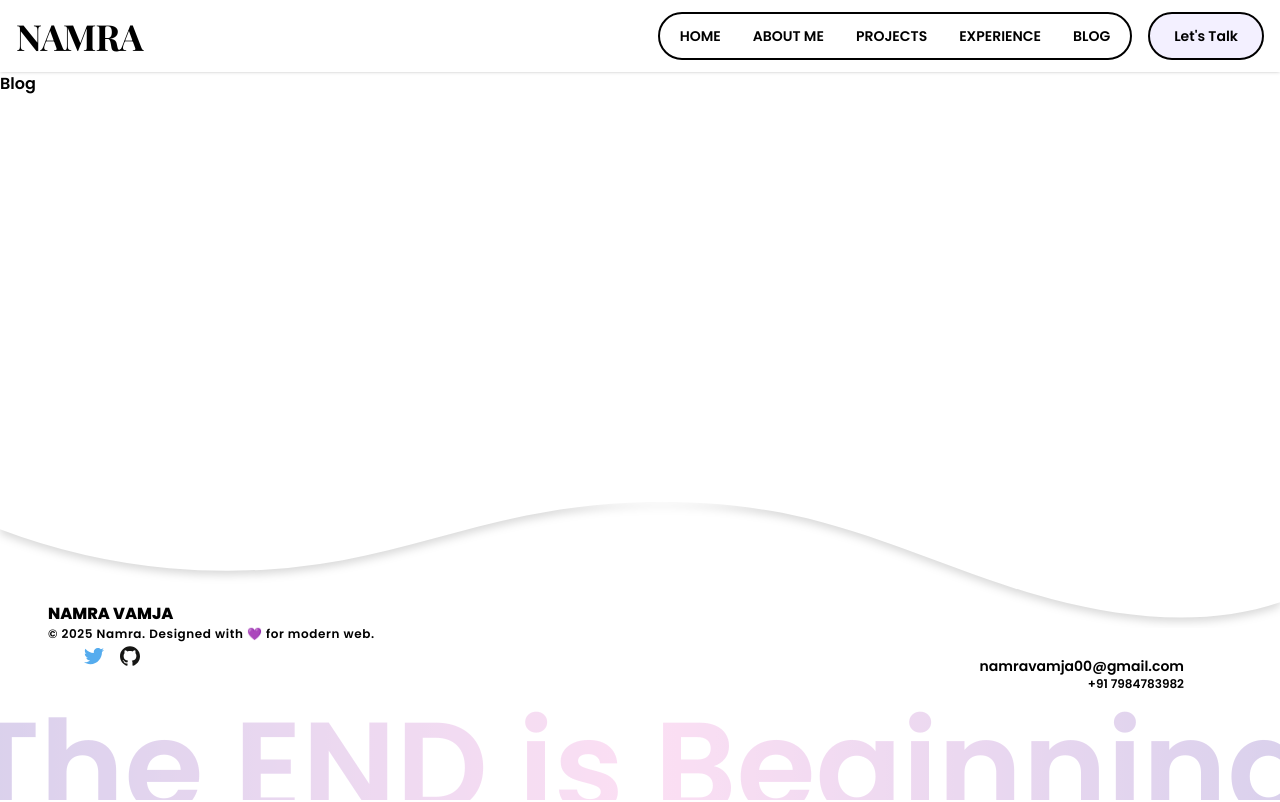
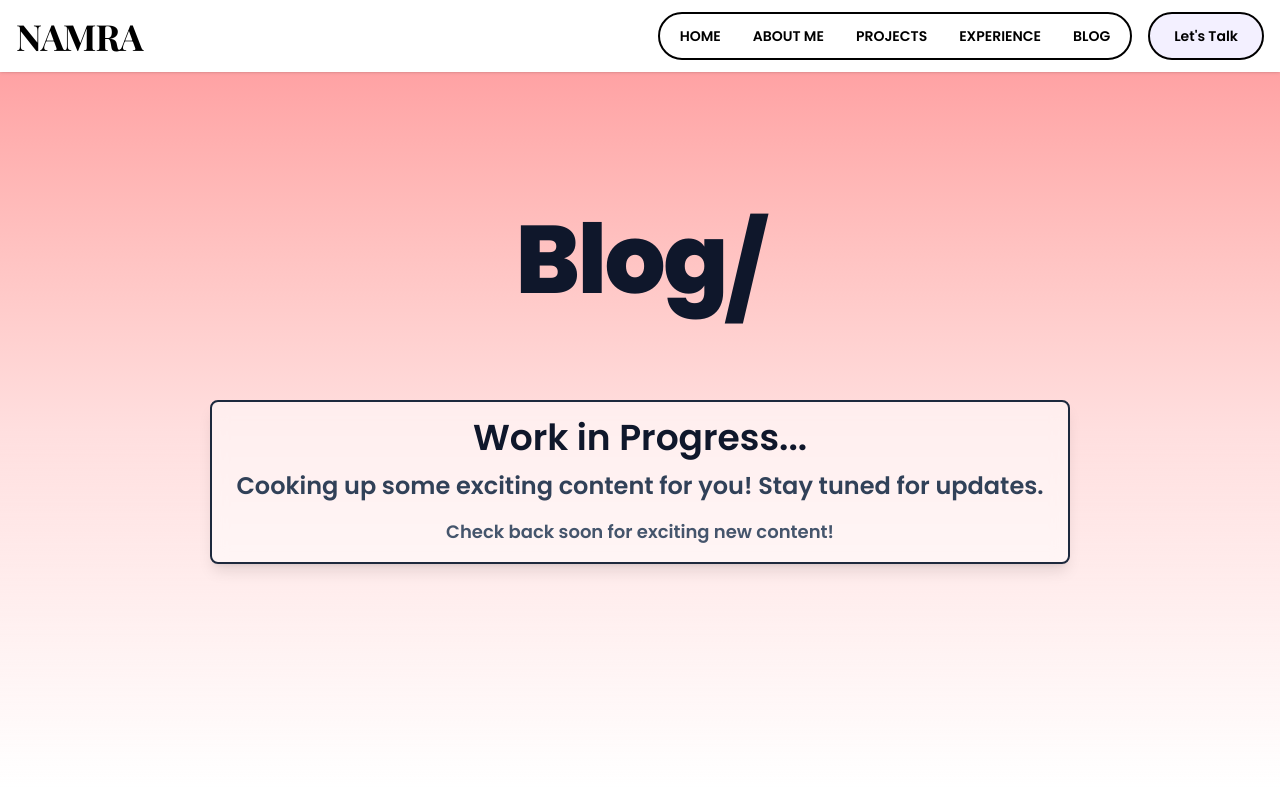
Before and after one commit to namravamja/portfolio-namra, a Next.js app: page /Blog in a window 1280 px wide. Shown: the top 802 px of the page. Built offline with nearby package versions, Linux system fonts and the light colour scheme; some icons are missing; a web font is replaced by a local one.

Commit message:
feat: Implement Blog page layout with Typewriter effect and content placeholders

```diff
--- a/src/app/(frontend)/Blog/page.tsx
+++ b/src/app/(frontend)/Blog/page.tsx
@@ -1,8 +1,45 @@
+import TypewriterEffect from "@/components/TypewriterEffect";
 import { generatePageMetadata } from "@/utils/metadata";
 import React from "react";
 
 const Blog = () => {
-  return <div>Blog</div>;
+  return (
+    <div className="relative overflow-hidden py-20 md:py-32">
+      <div className="absolute inset-0 bg-gradient-to-b lg:flex-row w-full from-red-400/60 via-red-200/60 backdrop-blur-md z-0"></div>
+
+      <div className="container relative z-10 mx-auto px-4 md:px-8">
+        <div className="flex flex-col items-center">
+          <h1 className="text-6xl sm:text-7xl md:text-8xl font-bold text-slate-900 mb-8 tracking-tight text-center">
+            <TypewriterEffect
+              words={["Blog"]}
+              className="flex"
+              initialDelay={1000}
+              typingSpeed={150}
+              deletingSpeed={80}
+              pauseTime={1000}
+              cycleOnce={true}
+              cursorClassName="mt-1 sm:mt-2 lg:mt-3"
+            />
+          </h1>
+
+          <div className="mt-12 mb-24 text-center">
+            <div className="inline-block border-2 border-slate-800 rounded-lg px-6 py-4 bg-white/50 backdrop-blur-sm shadow-lg">
+              <h2 className="text-3xl md:text-4xl font-semibold text-slate-900 mb-3">
+                Work in Progress...
+              </h2>
+              <p className="text-xl md:text-2xl text-slate-700">
+                Cooking up some exciting content for you! Stay tuned for
+                updates.
+              </p>
+              <p className="text-lg text-slate-600 mt-4">
+                Check back soon for exciting new content!
+              </p>
+            </div>
+          </div>
+        </div>
+      </div>
+    </div>
+  );
 };
 
 export const metadata = generatePageMetadata("Blog");
```
